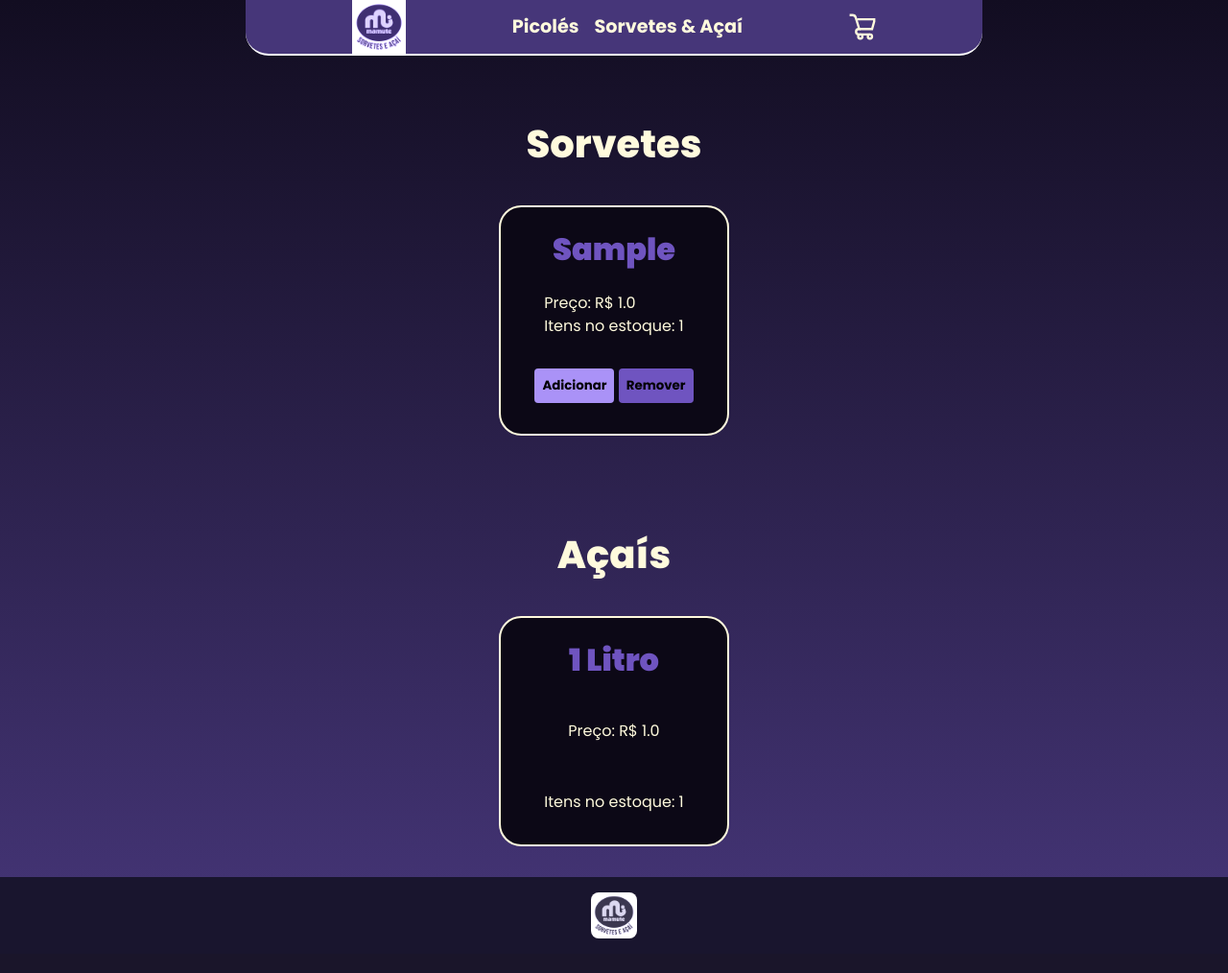
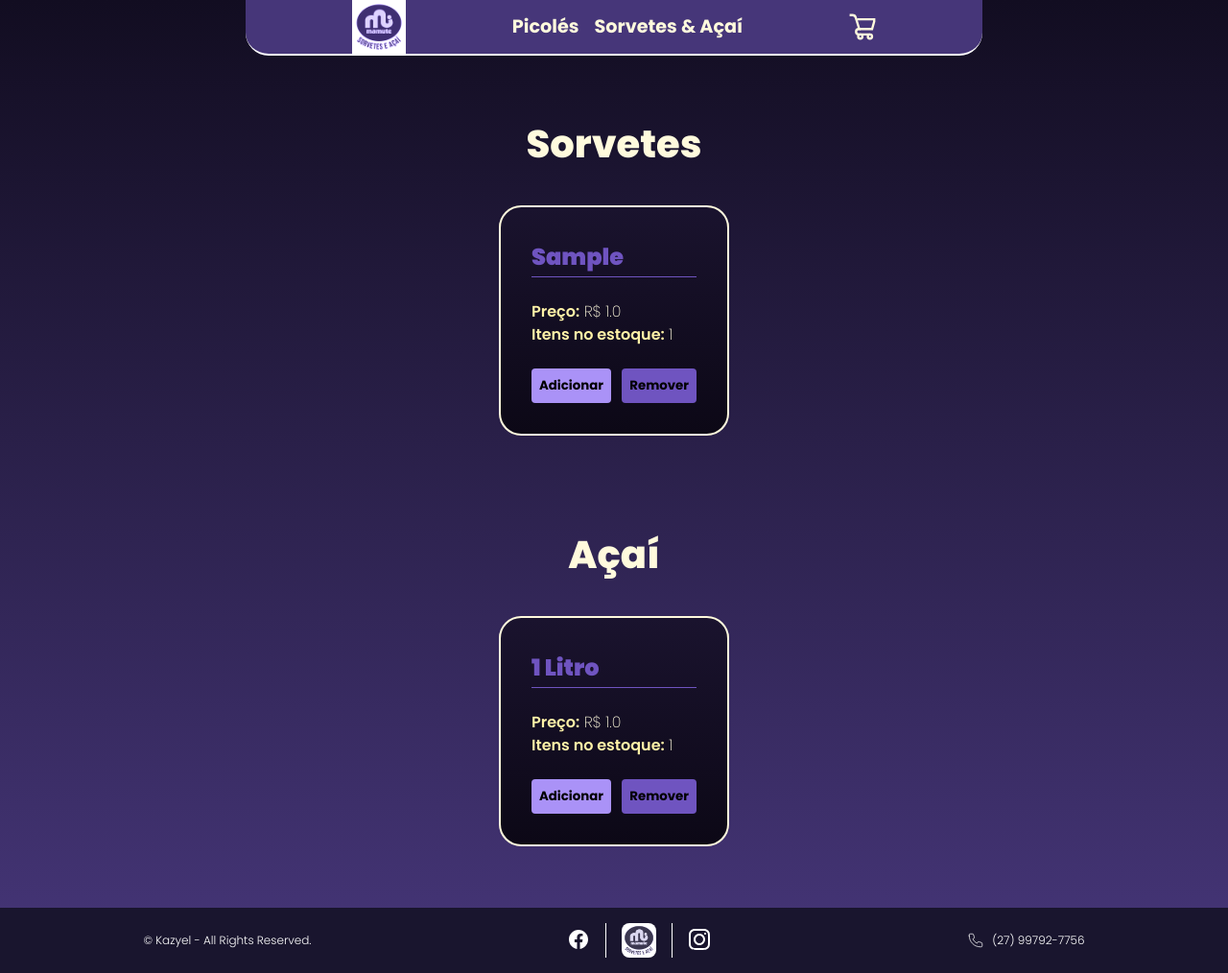
Before and after one commit to Kazyel/gelado-bom, a Django app: page /sorvetes in a window 1280 px wide. Shown: the whole page at 96% size. Before the commit the page ends 978 px from the top, so only its background shows below. Run offline with Django 4.2, Linux system fonts and the light colour scheme; tables that the repository leaves empty hold one stand-in row (values such as "Sample post"); some web fonts are replaced.

Commit message:
Getting There :fire:

```diff
--- a/geladobom/produtos/static/css/styles.css
+++ b/geladobom/produtos/static/css/styles.css
@@ -425,11 +434,10 @@ table {
   padding: 0.5rem 0.75rem;
   border-radius: 0 0 0.75rem 0.75rem;
   background-color: #463679;
+  z-index: 10;
 }
 
-.product-link a,
-img {
-  transition: all 250ms ease;
+.product-link a {
   cursor: pointer;
   text-decoration: none;
   color: white;
@@ -540,31 +546,48 @@ img {
   padding: 2rem;
   display: flex;
   flex-direction: column;
-  align-items: center;
   line-height: 1.5rem;
   justify-content: space-between;
   width: 240px;
   height: 240px;
   border: 2px solid #fffadd;
   border-radius: 1.45rem;
-  background-color: #0c0816;
+  background: rgb(12, 8, 22);
+  background: linear-gradient(
+    0deg,
+    rgba(12, 8, 22, 1) 0%,
+    rgba(26, 19, 46, 1) 100%
+  );
   color: #fffadd;
   cursor: pointer;
   transition: all 800ms ease;
 }
 
-.sorvete > h3,
-.acai > h3 {
+.sorvete h3,
+.acai h3,
+.picole h3 {
   font-weight: 900;
-  font-size: 2rem;
+  font-size: 1.5rem;
   color: #6f54c0;
+  border-bottom: 1px solid #6f54c0;
+  padding: 0.5rem 0;
 }
 
 .sorvete:hover,
 .acai:hover,
 .picole:hover {
-  transform: scale(1.05);
+  transform: scale(1.01);
   transition: all 400ms ease;
+}
+
+.sorvetes-acais,
+.picoles-div {
+  margin-bottom: 2rem;
+}
+
+.product-buttons {
+  display: flex;
+  justify-content: space-between;
 }
 
 .add-button {
@@ -595,25 +618,58 @@ img {
   transition: all 500ms ease;
 }
 
+.sorvete-data p,
+.picole-data p,
+.acai-data p {
+  font-weight: 200;
+}
+
+.bold {
+  font-weight: 600;
+  color: #fff2a7;
+}
+
 /* Footer */
 
 footer {
   display: flex;
-  flex-direction: column;
+  justify-content: space-around;
+  align-items: center;
+  width: 100%;
+  padding: 1rem;
+  background-color: #19152e;
+  color: white;
+  font-weight: 300;
+  font-size: 0.75rem;
+  position: relative;
+}
+
+.footer-logos {
+  display: flex;
   justify-content: center;
   align-items: center;
-  width: 100vw;
-  background-color: #19152e;
-  padding: 1rem;
+  gap: 1rem;
 }
 
-footer img {
-  width: 48px;
-  height: 48px;
+#logo-footer {
+  width: 36px;
+  height: 36px;
   border-radius: 0.5rem;
   mix-blend-mode: luminosity;
 }
 
+.footer-logo__div {
+  display: flex;
+  border-right: 1px solid white;
+  border-left: 1px solid white;
+  padding: 0 1rem;
+}
+
+.contact {
+  display: flex;
+  align-items: center;
+  gap: 0.5rem;
+}
 /* SVG Dividers & Backgrounds */
 
 .custom-shape-divider-bottom-1695921674 {
--- a/geladobom/produtos/templates/base.html
+++ b/geladobom/produtos/templates/base.html
@@ -41,7 +41,7 @@
             <img class='shop-svg selected' src="{% static "img/shop.svg" %}"
             alt="Ícone do carrinho de compras">
             <div class="shop-dropdown">
-            {% if not cartPicoles and not cartSorvetes %}
+            {% if not cartPicoles and not cartSorvetes and not cartAcais%}
               <div class='empty-shop'>
                 <p>O carrinho está vazio.</p>
               </div>
@@ -80,8 +80,27 @@
                   {% endfor %}
                 </div>
                 {% endif %}
+                {% if cartAcais %}
+                <div class="shop-sorvetes">
+                  <h2>Açaís</h2>
+                  {% for cartAcai in cartAcais %}
+                  {% if cartAcai.quantidade <= 0 %}
+                  {% else %}
+                  <div class="cart-products">
+                    <div style="display: flex; gap: 4px">
+                      •
+                      <p>{{cartAcai.produto}}</p>
+                    </div>
+                    <p>{{cartAcai.quantidade}}x</p>
+                  </div>
+                    {% endif %}
+                  {% endfor %}
+                </div>
+                {% endif %}
               {% endif %}
+              {% if cartPicoles or cartSorvetes or cartAcais%}
               <button class="shop-button">Comprar</button>
+              {% endif %}
             </div>
           </li>
         </ul>
@@ -89,7 +108,18 @@
     </div>
     <main class="main">{% block content %} {% endblock %}</main>
     <footer>
-      <img src="{% static 'img/mamute.png'%}"/>
+      <p>© Kazyel - All Rights Reserved.</p>
+      <div class="footer-logos">
+        <div><a href="https://www.facebook.com/" target="_blank"><img id="logo-facebook" src="{% static 'img/fb.svg' %}" alt="Logo do Facebook"/></a></div>
+        <div class="footer-logo__div">
+          <img alt="Logo do Mamute" src="{% static 'img/mamute.png'%}" id="logo-footer"/>
+        </div>
+        <div><a href="https://www.instagram.com/" target="_blank"><img id="logo-instagram" src="{% static 'img/ig.svg' %}" alt="Logo do Instagram"/></a></div>
+      </div>
+      <div class="contact">
+        <img id="phone-icon" src="{% static 'img/contact.svg' %}" alt="Ícone de Contato"/>
+        <p>(27) 99792-7756</p>
+      </div>
     </footer>
     <script type="text/javascript" src="{% static 'js/main.js' %}"></script>
     <script type="text/javascript" src="{% static 'js/cart.js' %}"></script>
--- a/geladobom/produtos/templates/sorvetes-acai.html
+++ b/geladobom/produtos/templates/sorvetes-acai.html
@@ -1,46 +1,77 @@
-{% extends 'base.html' %}
+{% extends 'base.html' %} {% block title %} Gelado Bom - Sorvetes & Açaí
+{% endblock %} {% block content %}
 
-{% block title %} Gelado Bom - Sorvetes & Açaí {% endblock %}
-
-{% block content %}
-
-<div class='sorvetes-acais'>
-    <div class='sorvetes-div'>
+<div class="sorvetes-acais">
+  <div class="sorvetes-div">
     <h2>Sorvetes</h2>
 
-            <ul class='sorvetes'>
+    <ul class="sorvetes">
       {% for sorvete in sorvetes %}
-                        <li class='sorvete'>
+      <li class="sorvete">
         <h3>{{ sorvete.sabor }}</h3>
-                            <div>
-                                <p>Preço: R$ {{ sorvete.preco }}</p>
+        <div class="sorvete-data">
+          <p><span class="bold">Preço:</span> R$ {{ sorvete.preco }}</p>
           {% if sorvete.estoque > 0 %}
-                                    <p>Itens no estoque: {{ sorvete.estoque }}</p>
+          <p><span class="bold">Itens no estoque:</span> {{ sorvete.estoque }}</p>
           {% else %}
           <p>Este produto está fora de estoque.</p>
           {% endif %}
         </div>
         <div class="product-buttons">
-                                <button data-product="{{sorvete.id}}" data-action="add" data-url="updatesorvetes" class='update-cart add-button'>Adicionar</button>
-                                <button data-product="{{sorvete.id}}" data-action="remove" data-url="updatesorvetes" class="update-cart rmv-button">Remover</button>
+          <button
+            data-product="{{sorvete.id}}"
+            data-action="add"
+            data-url="updatesorvetes"
+            class="update-cart add-button"
+          >
+            Adicionar
+          </button>
+          <button
+            data-product="{{sorvete.id}}"
+            data-action="remove"
+            data-url="updatesorvetes"
+            class="update-cart rmv-button"
+          >
+            Remover
+          </button>
         </div>
       </li>
       {% endfor %}
     </ul>
   </div>
+  <div class="acais-div">
+    <h2>Açaí</h2>
 
-    <div id="acai" class='acais-div'>
-        <h2>Açaís</h2>
-            <ul class='acais'>
+    <ul class="acais">
       {% for acai in acais %}
-                    <li class='acai'>
+      <li class="acai">
         <h3>{{ acai.tamanho }}</h3>
-                        <p>Preço: R$ {{ acai.preco }}</p>
+        <div class="acai-data">
+          <p><span class="bold">Preço:</span> R$ {{ acai.preco }}</p>
           {% if acai.estoque > 0 %}
-                            <p>Itens no estoque: {{ acai.estoque }}</p>
+          <p><span class="bold">Itens no estoque:</span> {{ acai.estoque }}</p>
           {% else %}
           <p>Este produto está fora de estoque.</p>
           {% endif %}
+        </div>
+        <div class="product-buttons">
+          <button
+            data-product="{{acai.id}}"
+            data-action="add"
+            data-url="updateacais"
+            class="update-cart add-button"
+          >
+            Adicionar
+          </button>
+          <button
+            data-product="{{acai.id}}"
+            data-action="remove"
+            data-url="updateacais"
+            class="update-cart rmv-button"
+          >
+            Remover
+          </button>
+        </div>
       </li>
       {% endfor %}
     </ul>
--- a/geladobom/produtos/urls.py
+++ b/geladobom/produtos/urls.py
@@ -7,4 +7,6 @@ urlpatterns = [
     path('sorvetes', views.sorvetes, name='sorvetes & acai'),
     path('updatepicoles', views.update_picole, name="update picoles"),
     path('updatesorvetes', views.update_sorvetes, name="update sorvetes"),
+    path('updateacais', views.update_acais, name="update açaís"),
+
 ]
--- a/geladobom/produtos/views.py
+++ b/geladobom/produtos/views.py
@@ -26,7 +26,8 @@ def update_picole(request):
     product = Picole.objects.get(id=productId)
     cart, created = ShopCartPicole.objects.get_or_create(produto = product)
     if action == 'add':
-        cart.quantidade = (cart.quantidade + 1)
+        if product.estoque > cart.quantidade:
+             cart.quantidade = (cart.quantidade + 1)
     elif action == 'remove':
         cart.quantidade = (cart.quantidade - 1)
 
@@ -44,7 +45,8 @@ def update_sorvetes(request):
     product = Sorvete.objects.get(id=productId)
     cart, created = ShopCartSorvete.objects.get_or_create(produto = product)
     if action == 'add':
-        cart.quantidade = (cart.quantidade + 1)
+        if product.estoque > cart.quantidade:
+            cart.quantidade = (cart.quantidade + 1)
     elif action == 'remove':
         cart.quantidade = (cart.quantidade - 1)
 
@@ -58,3 +60,24 @@ def update_cart(request):
     return {'cartPicoles': ShopCartPicole.objects.all(),
             'cartSorvetes': ShopCartSorvete.objects.all(),
             'cartAcais': ShopCartAcai.objects.all()}
+
+def update_acais(request):
+    data = json.loads(request.body)
+    productId = data['productId']
+    action = data['action']
+
+    product = Acai.objects.get(id=productId)
+    cart, created = ShopCartAcai.objects.get_or_create(produto = product)
+
+
+    if action == 'add':
+        if product.estoque > cart.quantidade:
+            cart.quantidade = (cart.quantidade + 1)
+    elif action == 'remove':
+        cart.quantidade = (cart.quantidade - 1)
+
+    cart.save()
+    if cart.quantidade <= 0:
+        cart.delete()
+
+    return JsonResponse("Item was added", safe=False)
```
Also changed, not shown: other parts of geladobom/produtos/static/css/styles.css (+19 -12 lines), geladobom/produtos/templates/home.html (+5 -5 lines), geladobom/produtos/templates/picoles.html (+5 -4 lines), geladobom/produtos/static/img/acai-banner.png (added), geladobom/produtos/static/img/contact.svg (added), geladobom/produtos/static/img/fb.svg (added), geladobom/produtos/static/img/ig.svg (added), geladobom/produtos/static/img/picole-banner.jpg (added). Lines whose indentation alone changed are shown as unchanged.
